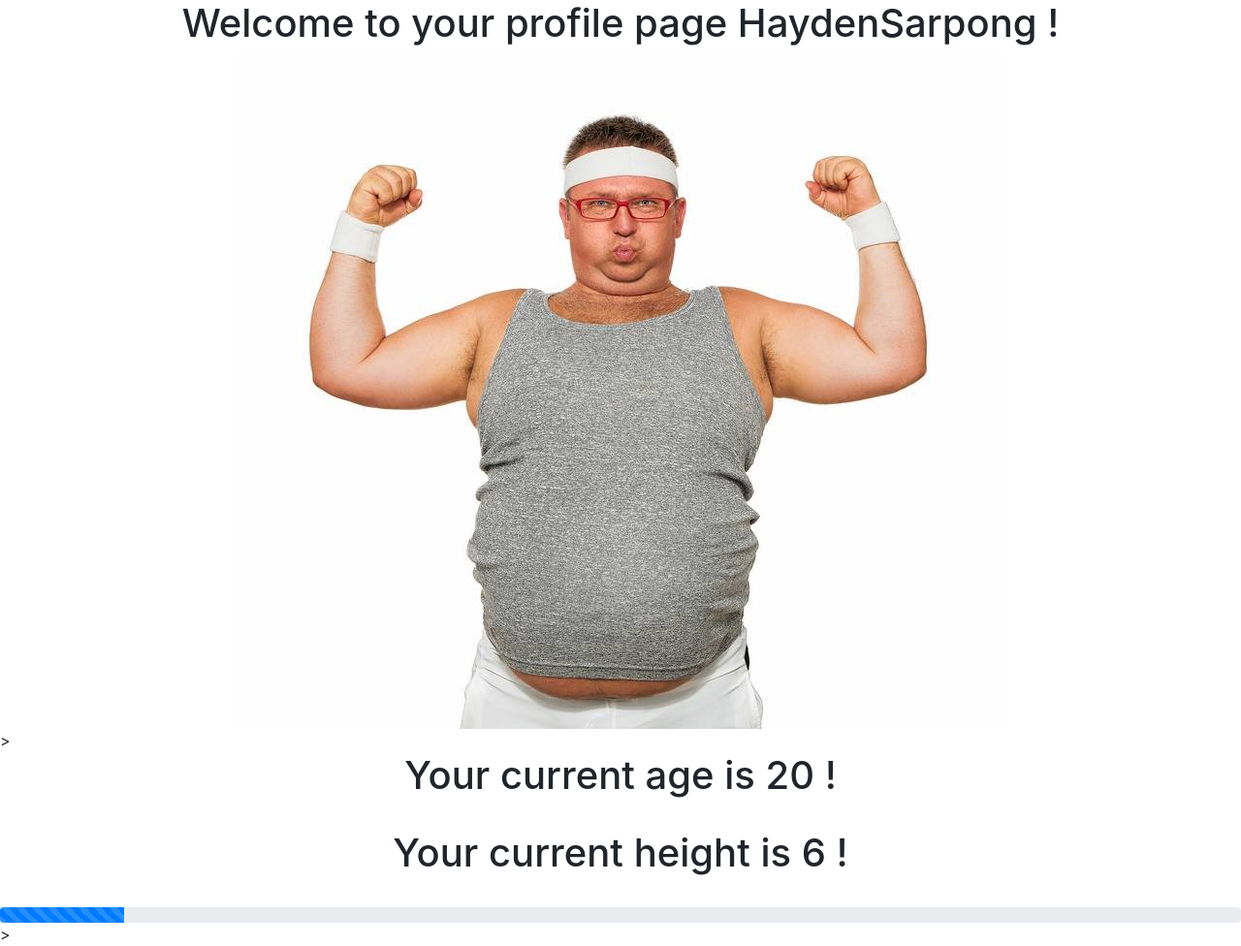
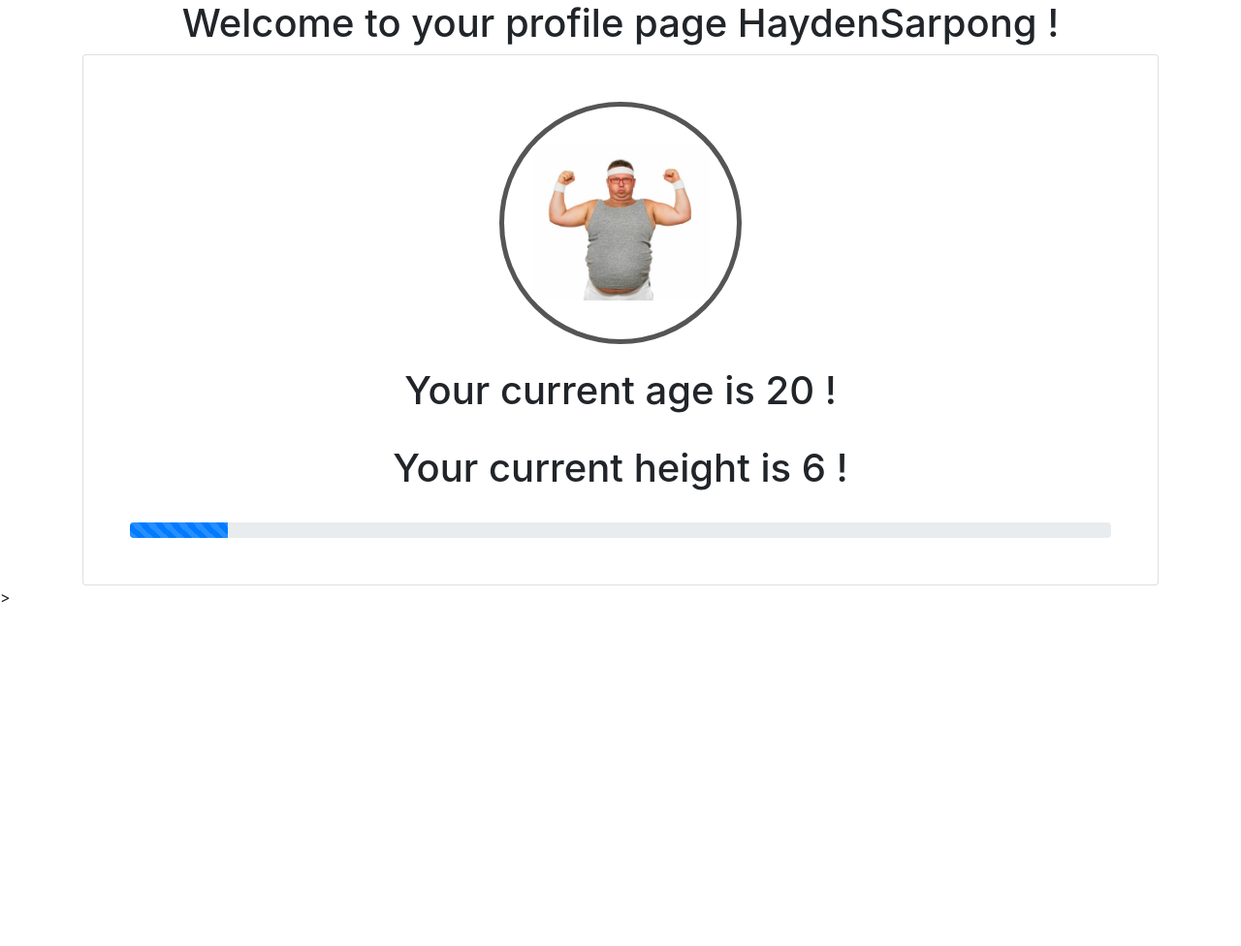
Before and after one commit to kimberlyvo21/Adv-Software-Project, a Django app: a page that uses social_app/templates/social_app/profile.html in a window 1280 px wide. Shown: the whole page at 97% size. After the commit the page ends 622 px from the top, so only its background shows below. Run offline with Django 3.2, Linux system fonts and the light colour scheme; data comes from the database, SQL or seed files in the repository; some libraries are stand-ins or nearby versions.

Commit message:
some styling for the sign up and profile pages

```diff
--- a/social_app/templates/social_app/profile.html
+++ b/social_app/templates/social_app/profile.html
@@ -1,25 +1,36 @@
 {% load socialaccount %}
 <html>
+
 <head>
   <!----- Linking bootstrap-->
-    <link rel="stylesheet" href="https://cdn.jsdelivr.net/npm/bootstrap@4.6.0/dist/css/bootstrap.min.css" integrity="sha384-B0vP5xmATw1+K9KRQjQERJvTumQW0nPEzvF6L/Z6nronJ3oUOFUFpCjEUQouq2+l" crossorigin="anonymous">
+  <link rel="stylesheet" href="https://cdn.jsdelivr.net/npm/bootstrap@4.6.0/dist/css/bootstrap.min.css"
+    integrity="sha384-B0vP5xmATw1+K9KRQjQERJvTumQW0nPEzvF6L/Z6nronJ3oUOFUFpCjEUQouq2+l" crossorigin="anonymous">
   <title>Profile Page</title>
 
   <!------Linking style sheet-->
   <link rel="stylesheet" href="styles.css">
 </head>
+
 <body>
+  <div class="container">
     <h1 style="text-align:center">Welcome to your profile page {{name}} !</h1>
+    <div class="card p-5">
       <div class="text-center">
+        <div class="center img-cropper">
           <img src="Profile_Pic.jfif" class="rounded mx-auto d-block" alt="Practice Profile Pic">
- </div>>
+        </div>
+      </div>
       <br>
       <h1 style="text-align:center"> Your current age is {{age}} !</h1>
       <br>
       <h1 style="text-align:center"> Your current height is {{height}} !</h1>
       <br>
       <div class="progress">
-    <div class="progress-bar progress-bar-striped" role="progressbar" style="width: 10%" aria-valuenow="10" aria-valuemin="0" aria-valuemax="{{time}}"></div>
+        <div class="progress-bar progress-bar-striped" role="progressbar" style="width: 10%" aria-valuenow="10"
+          aria-valuemin="0" aria-valuemax="{{time}}"></div>
+      </div>
+    </div>
   </div>
 </body>
+
 </html>>
--- a/social_app/templates/social_app/styles.css
+++ b/social_app/templates/social_app/styles.css
@@ -8,3 +8,22 @@
   a:hover{
       color:white;
   }
+
+h2{
+    text-align: center;
+}
+.img-cropper {
+    width: 250px;
+    height: 250px;
+    position: relative;
+    overflow: hidden;
+    border-radius: 50%;
+    border: 5px solid #555;
+}
+img {
+    display: inline;
+    margin: 0 auto;
+    margin-left: -25%;
+    height: 100%;
+    width: auto;
+  }
```
Also changed, not shown: social_app/templates/social_app/index.html (+11 -8 lines), social_app/templates/social_app/signup.html (+11 -2 lines). Lines whose indentation alone changed are shown as unchanged.
